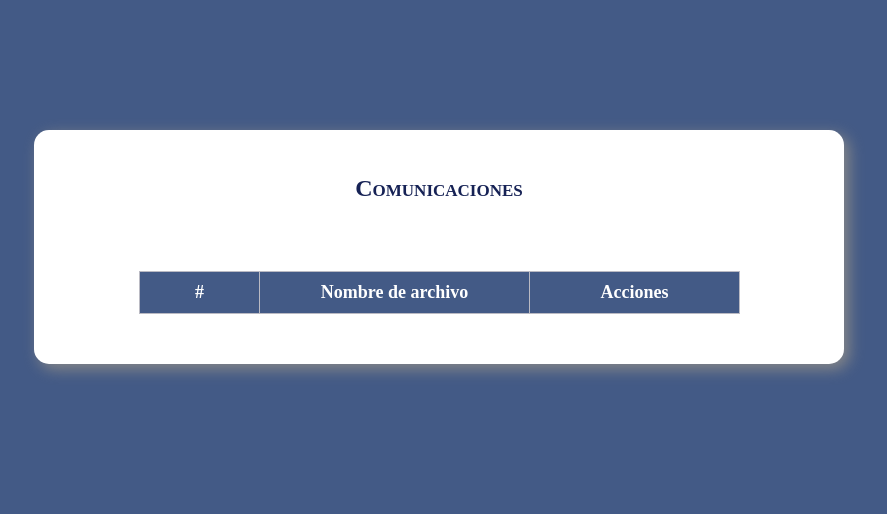
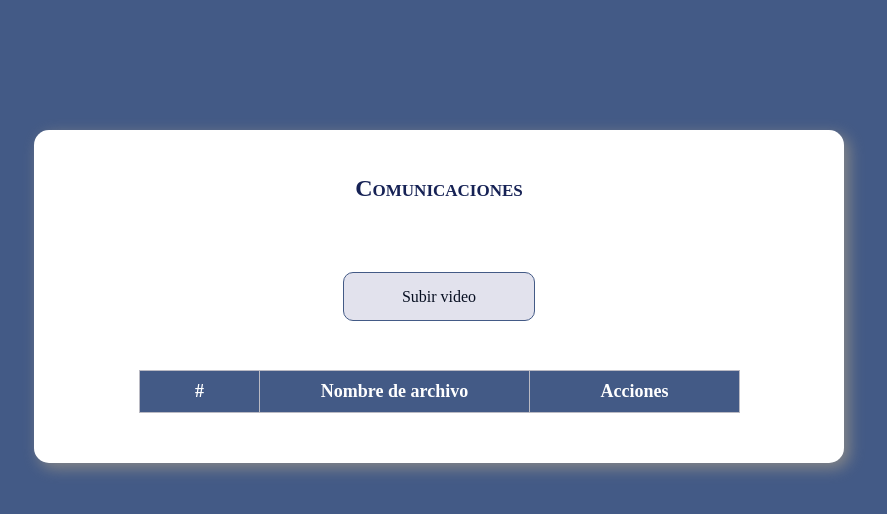
Before and after one commit to albotero/tablero, a Flask app: page /comm-manager in a window 1280 px wide. Shown: the top 514 px of the page, without its empty margins (201-1088 px from the left). Run offline with Flask 2, Linux system fonts and the light colour scheme; style sheets or scripts are compiled from the project's sources.

Commit message:
Upload videos from comm-manager

```diff
--- a/app.py
+++ b/app.py
@@ -1,5 +1,6 @@
 #!/usr/bin/python3
 
+from operator import methodcaller
 from flask import Flask, render_template, request, session, redirect, url_for
 from flask_socketio import SocketIO, emit
 
@@ -8,6 +9,7 @@
 
 from datetime import datetime
 
+from werkzeug.utils import secure_filename
 import os
 
 app = Flask(__name__, instance_relative_config = True)
@@ -101,6 +103,14 @@
 def comm_manager():
     return render_template('comm-manager.html')
 
+@app.route('/upload-video', methods=['POST'])
+def upload_video():
+    file = request.files.get('video')
+    if file:
+        index = len(os.listdir('static/comm')) + 1
+        file.save(os.path.join('static/comm', f'{index}-{secure_filename(file.filename)}'))
+    return redirect(url_for('.comm_manager'))
+
 @socketio.on('get-comm-videos')
 def comm_videos():
     try:
--- a/scss/base.scss
+++ b/scss/base.scss
@@ -34,8 +34,9 @@
 
 .button {
     width: 150px;
-    height: 30px;
-    line-height: 30px;
+    height: 27px;
+    margin: 0 auto;
+    line-height: 27px;
     text-align: center;
     background-color: $color2;
     padding: 10px 20px;
--- a/static/css/base.css
+++ b/static/css/base.css
@@ -30,8 +30,9 @@
 
 .button {
   width: 150px;
-  height: 30px;
-  line-height: 30px;
+  height: 27px;
+  margin: 0 auto;
+  line-height: 27px;
   text-align: center;
   background-color: rgb(226, 226, 237);
   padding: 10px 20px;
--- a/static/js/comm-manager.js
+++ b/static/js/comm-manager.js
@@ -8,7 +8,10 @@
 
         // Add videos
         data.forEach(video => {
-            let index = data.indexOf(video) + 1;
+            const regexp = /^.*[\\\/](\d+)-(.+)/g;
+            const matches = regexp.exec(video);
+
+            let index = matches[1], filename = matches[2];
             let actions = '';
 
             if (index > 1) {
@@ -31,7 +34,7 @@
             let html = `
                 <div>
                     <div>${index}</div>
-                    <div>${video.replace(/^.*[\\\/]/, '')}</div>
+                    <div>${filename}</div>
                     <div>${actions} </div>
                 </div>`;
 
@@ -44,3 +47,21 @@
 });
 
 setInterval(() => socket.emit('get-comm-videos'), 1000);
+
+function uploadVideo() {
+    $.confirm('Subir video',
+        `<form id="uploadvideo" action="/upload-video" method="post" enctype="multipart/form-data">
+            <input
+                type="file" name="video"
+                accept="video/mp4,video/x-m4v,video/*"
+                autocomplete="off"
+                required>
+        </form>`,
+        'Subir', 'Cancelar',
+        () => {
+            if ($('#uploadvideo')[0].reportValidity()) {
+                $('#uploadvideo').submit()
+            }
+        },
+        false);
+}
--- a/static/js/comm.js
+++ b/static/js/comm.js
@@ -23,4 +23,4 @@
     }
 });
 
-$('video#comm').on('ended', () => playNext());
+$('video#comm').on('ended', playNext);
--- a/templates/comm-manager.html
+++ b/templates/comm-manager.html
@@ -10,6 +10,7 @@
 {% block content %}
     <div class="box">
         <h2>Comunicaciones</h2>
+        <div class="button" onclick="uploadVideo()">Subir video</div>
         <div class="summary">
             <div>
                 <div>#</div>
```
Also changed, not shown: 4 other files.
